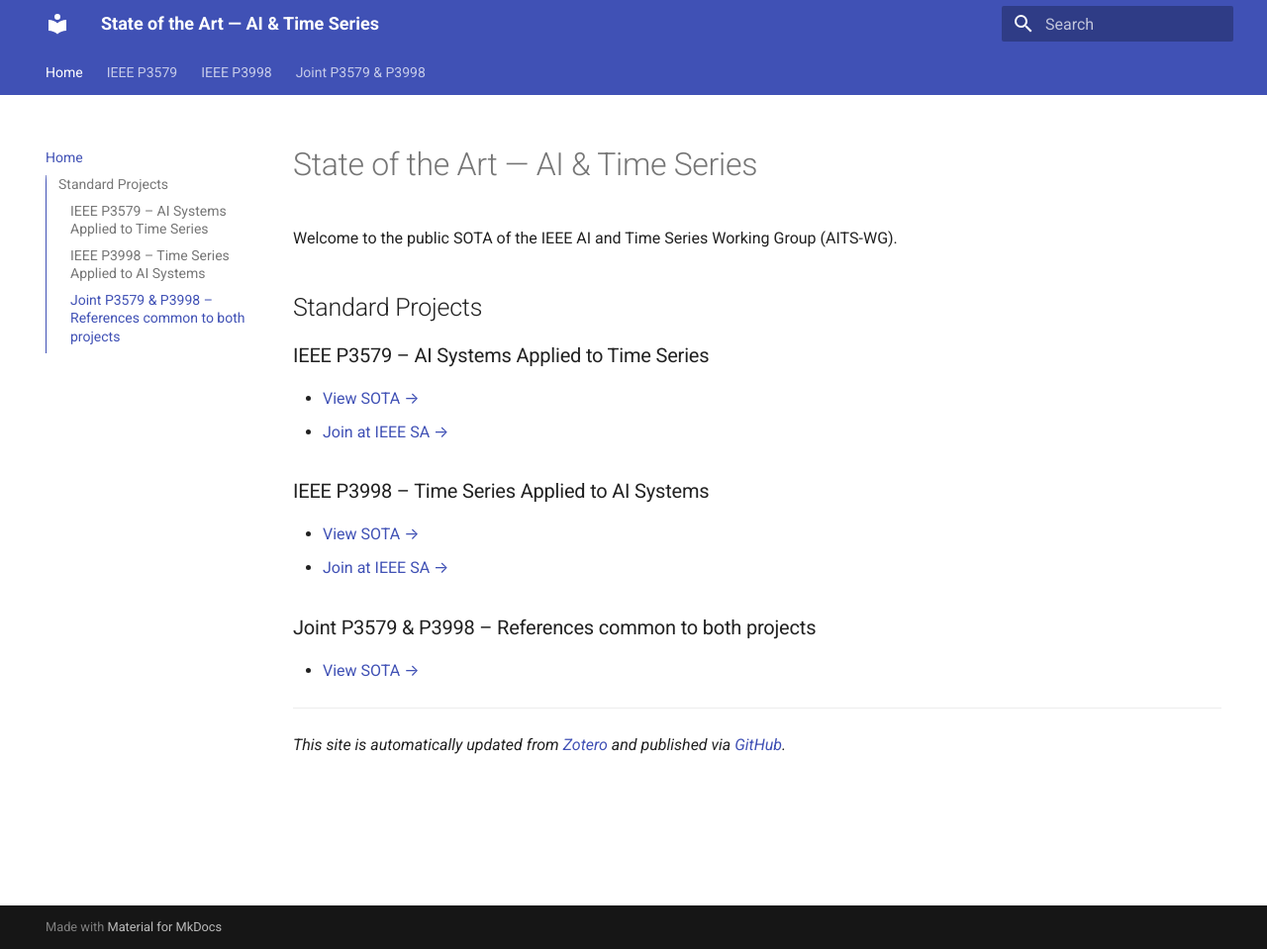
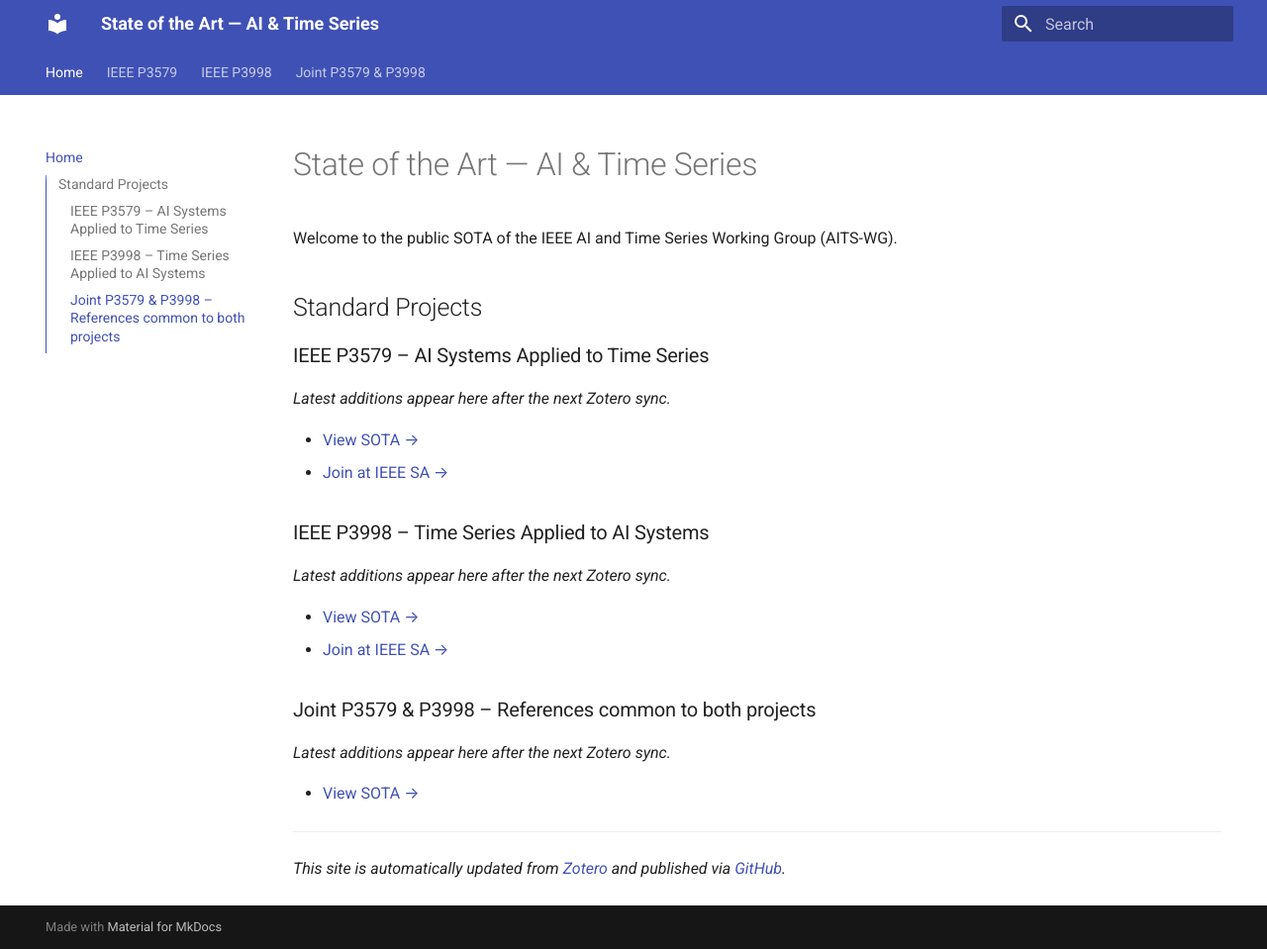
Before and after one commit to aitimeseries/SOTA, an MkDocs documentation site: the page built from docs/index.md, in a window 1280 px wide and 959 px high. Shown: the whole window at 99% size. Built offline with MkDocs 1.6.1 and Material for MkDocs 9.7.7, drawn with Linux system fonts in a browser that asks for light colours.

Commit message:
docs(home): markers for the latest additions under each project
The sync script fills them; the placeholder line shows until then.

Co-Authored-By: Claude Opus 5.5 <noreply@anthropic.com>

```diff
--- a/docs/index.md
+++ b/docs/index.md
@@ -4,15 +4,36 @@ Welcome to the public SOTA of the IEEE AI and Time Series Working Group (AITS-WG
 
 ## Standard Projects
 
-### IEEE P3579 – AI Systems Applied to Time Series
+### IEEE P3579 – AI Systems Applied to Time Series
+
+<!-- latest:p3579 -->
+
+_Latest additions appear here after the next Zotero sync._
+
+<!-- /latest:p3579 -->
+
 - [View SOTA →](p3579/index.md)
 - [Join at IEEE SA →](http://p3579.aitimeseries.com)
 
 ### IEEE P3998 – Time Series Applied to AI Systems
+
+<!-- latest:p3998 -->
+
+_Latest additions appear here after the next Zotero sync._
+
+<!-- /latest:p3998 -->
+
 - [View SOTA →](p3998/index.md)
 - [Join at IEEE SA →](http://p3998.aitimeseries.com)
 
 ### Joint P3579 & P3998 – References common to both projects
+
+<!-- latest:p3579-p3998 -->
+
+_Latest additions appear here after the next Zotero sync._
+
+<!-- /latest:p3579-p3998 -->
+
 - [View SOTA →](p3579-p3998/index.md)
 
 ---
```
